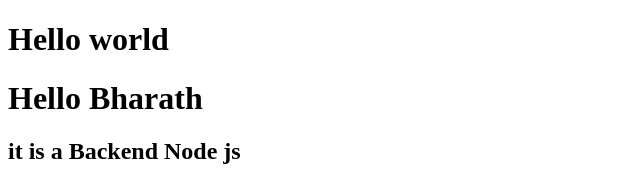
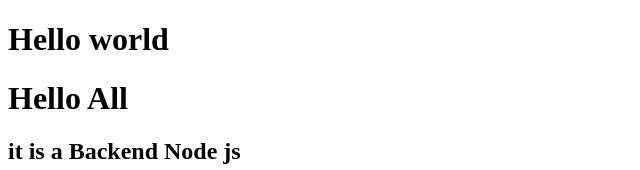
Before and after one commit to rvamshi01/vstem1, a plain HTML site: page index.html in a window 1280 px wide. Shown: the top 170 px of the page, without its empty margins (0-640 px from the left). Drawn offline with Linux system fonts and the light colour scheme.

Commit message:
Update index.html

```diff
--- a/index.html
+++ b/index.html
@@ -5,7 +5,7 @@
 </head>
 <body>
    <h1>Hello world</h1>
-   <h1>Hello Bharath</h1>
+   <h1>Hello All</h1>
    <h2> it is a Backend Node js</h2>
    <h3>Node js</h3>
 </body>
```
